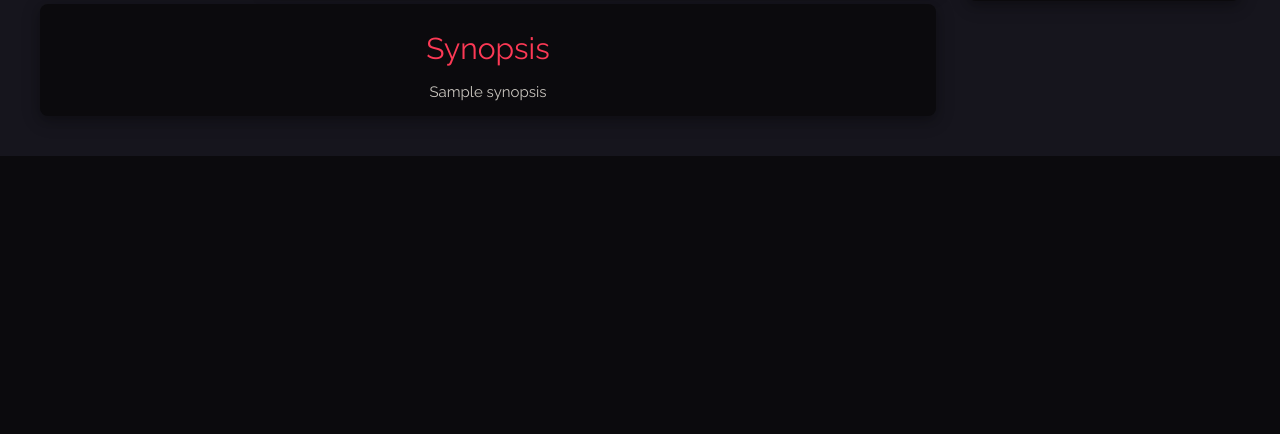
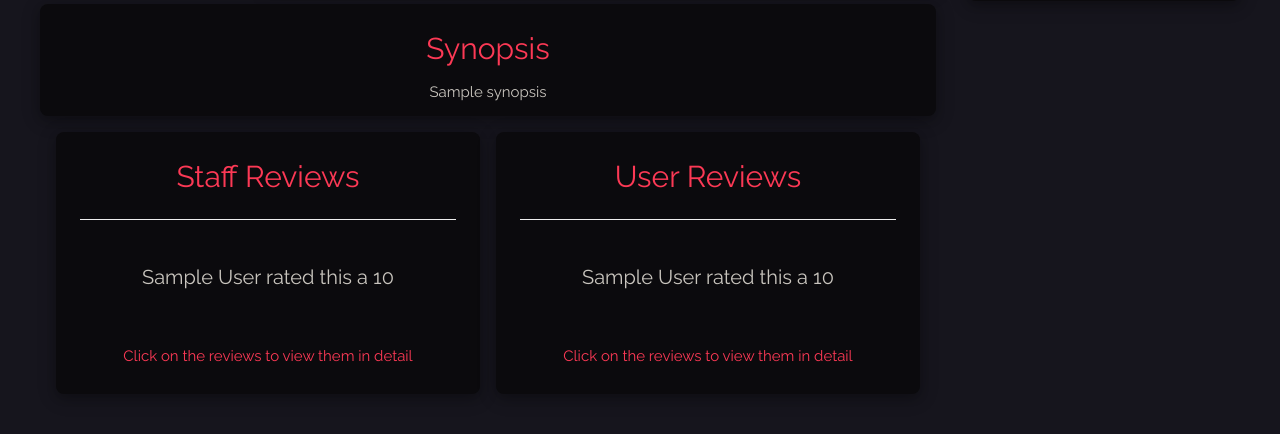
Before and after one commit to ksdfg/ARA-ARA, a Django app: template Ara_Ara/template/anime.html in a window 1280 px wide. Shown: the part 678-1112 px from the top of the page. Before the commit the page ends 834 px from the top, so only its background shows below. Run offline with Django 3.2, Linux system fonts and the light colour scheme; the template is opened without the code that fills it: most values are stand-ins (such as "Sample title", 1, 10 or a date in 2020); grey boxes marked "Sample" are stand-in pictures.

Commit message:
now can add review
Signed-off-by: ksdfg <ksdfg123@gmail.com>

```diff
--- a/Ara_Ara/template/anime.html
+++ b/Ara_Ara/template/anime.html
@@ -38,47 +38,70 @@
         {{ anime.synopsis }}
     </div>
 
+    <style>
+        .w3-hover-theme:hover h4 {
+            color: #fc3955;
+        }
+    </style>
+    <div class="w3-center w3-margin-top w3-row-padding w3-stretch">
+        <div class="w3-col w3-half">
+            <div class="w3-card-4 w3-theme-dark w3-round-large w3-padding-large">
+                <h2>Staff Reviews</h2>
+                <hr>
+                {% for review in staff_reviews %}
+                    <div class="w3-display-container w3-hover-shadow w3-hover-theme w3-round w3-padding-large w3-margin">
+                        <h4 class="">
+                            {{ review.user.first_name }} {{ review.user.last_name }} rated this
+                            a {{ review.get_score_display }}
+                        </h4>
+                        <div class="w3-display-hover" style="max-height: 400px; overflow: scroll">
+                            <hr>
+                            {{ review.review }}
+                        </div>
+                    </div>
+                {% endfor %}
+                <footer class="w3-container">
+                    <p style="color: #fc3955">Click on the reviews to view them in detail</p>
+                </footer>
+            </div>
+        </div>
+        <div class="w3-col w3-half">
+            <div class="w3-card-4 w3-theme-dark w3-round-large w3-padding-large">
+                <h2>User Reviews</h2>
+                <hr>
+                {% for review in user_reviews %}
+                    <div class="w3-display-container w3-hover-shadow w3-hover-theme w3-round w3-padding-large w3-margin">
+                        <h4 class="">
+                            {{ review.user.first_name }} {{ review.user.last_name }} rated this
+                            a {{ review.get_score_display }}
+                        </h4>
+                        <div class="w3-display-hover" style="max-height: 400px; overflow: scroll">
+                            <hr>
+                            {{ review.review }}
+                        </div>
+                    </div>
+                {% endfor %}
+                <footer class="w3-container">
+                    <p style="color: #fc3955">Click on the reviews to view them in detail</p>
+                </footer>
+            </div>
+        </div>
+    </div>
+
     {% if request.user.is_authenticated %}
         <div class="w3-center w3l-login-form" style="width: 100%; margin-top: 7%">
-            <form action="{% url 'anime reviews' anime_id=anime.id %}" method="post">
+            <form action="{% url 'review' %}" method="post">
                 {% csrf_token %}
                 <h2 class="w3-margin-bottom">Your Review</h2>
 
-                <!--rating field-->
+                <!--score field-->
                 <div class="w3l-form-group">
                     <div class="group">
                         <i class="material-icons icon">star</i>
-                        <select class="w3-center" style="appearance: none; -moz-appearance: none">
-                            <option class="w3-theme" value="10">
-                                10 (Masterpiece)
-                            </option>
-                            <option class="w3-theme" value="9">
-                                9 (Great)
-                            </option>
-                            <option class="w3-theme" value="8">
-                                8 (Very Good)
-                            </option>
-                            <option class="w3-theme" value="7">
-                                7 (Good)
-                            </option>
-                            <option class="w3-theme" value="6">
-                                6 (Fine)
-                            </option>
-                            <option class="w3-theme" value="5">
-                                5 (Average)
-                            </option>
-                            <option class="w3-theme" value="4">
-                                4 (Bad)
-                            </option>
-                            <option class="w3-theme" value="3">
-                                3 (Very Bad)
-                            </option>
-                            <option class="w3-theme" value="2">
-                                2 (Horrible)
-                            </option>
-                            <option class="w3-theme" value="1">
-                                1 (Appalling)
-                            </option>
+                        <select name="score" class="w3-center" style="appearance: none; -moz-appearance: none">
+                            {% for score in scores %}
+                                <option value="{{ score.0 }}" selected>{{ score.1 }}</option>
+                            {% endfor %}
                         </select>
                         <i class="material-icons icon">arrow_drop_down</i>
                     </div>
@@ -92,6 +115,8 @@
                     </div>
                 </div>
 
+                <input name="anime_id" value="{{ anime.id }}" style="display: none">
+
                 <button type="submit">Submit Review</button>    <!--submit button-->
             </form>
         </div>
--- a/Ara_Ara/template/base.html
+++ b/Ara_Ara/template/base.html
@@ -100,7 +100,7 @@
                 <ul class="w3-ul w3-padding">
                     {% for anime in ongoing_favourites %}
                         <li class="w3-hover-theme-red">
-                            <a href="{% url 'anime details' anime_id=anime.id %}">
+                            <a href="{% url 'anime' anime_id=anime.id %}">
                                 {{ anime.name }}
                             </a>
                         </li>
@@ -113,7 +113,7 @@
                 <ul class="w3-ul w3-padding">
                     {% for anime in ongoing_favourites %}
                         <li class="w3-hover-theme-red">
-                            <a href="{% url 'anime details' anime_id=anime.id %}">
+                            <a href="{% url 'anime' anime_id=anime.id %}">
                                 {{ anime.name }}
                             </a>
                         </li>
@@ -126,7 +126,7 @@
                 <ul class="w3-ul w3-padding">
                     {% for anime in top_anime %}
                         <li class="w3-hover-theme-red">
-                            <a href="{% url 'anime details' anime_id=anime.id %}">
+                            <a href="{% url 'anime' anime_id=anime.id %}">
                                 {{ anime.name }}
                             </a>
                         </li>
--- a/Ara_Ara/template/homepage.html
+++ b/Ara_Ara/template/homepage.html
@@ -5,7 +5,7 @@
         <h1>Recommended</h1>
         {% for anime in animes %}
             <div class="w3-col w3-quarter w3-display-container w3-padding w3-container w3-cell">
-                <a href="{% url 'anime details' anime_id=anime.id %}" style="height: 100%">
+                <a href="{% url 'anime' anime_id=anime.id %}" style="height: 100%">
                     <div class="w3-theme w3-hover-theme-dark w3-round-large w3-card-2 w3-padding w3-margin-bottom tooltip"
                          style="height: 100%; width: 100%">
                         <span class="tooltiptext w3-padding w3-ul" style="opacity: 0.9">
--- a/Ara_Ara/urls.py
+++ b/Ara_Ara/urls.py
@@ -23,6 +23,6 @@ urlpatterns = [
     path('accounts/login/', views.login_request, name='login'),
     path('accounts/logout', views.logout_request, name='logout'),
     path('accounts/register', views.register_request, name='register'),
-    path('anime?<anime_id>', views.anime_details, name='anime details'),
-    path('anime?<anime_id>/reviews', views.anime_details, name='anime reviews'),
+    path('anime?<anime_id>', views.anime_details, name='anime'),
+    path('review', views.review, name='review'),
 ]
```
Also changed, not shown: Ara_Ara/models.py (+14 -2 lines), Ara_Ara/views.py (+18 -1 lines).
